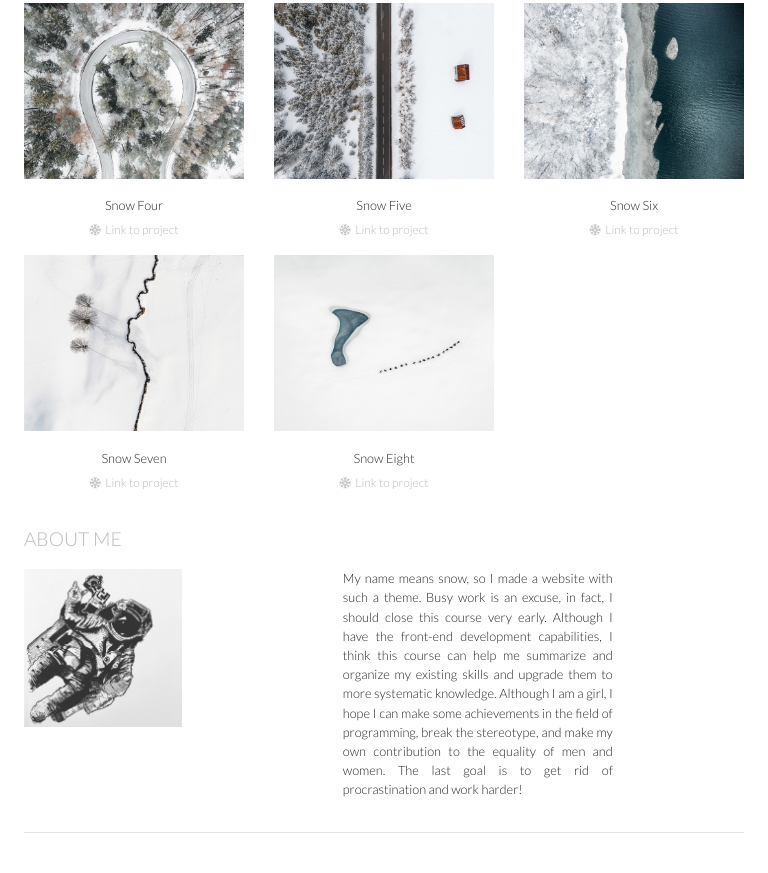
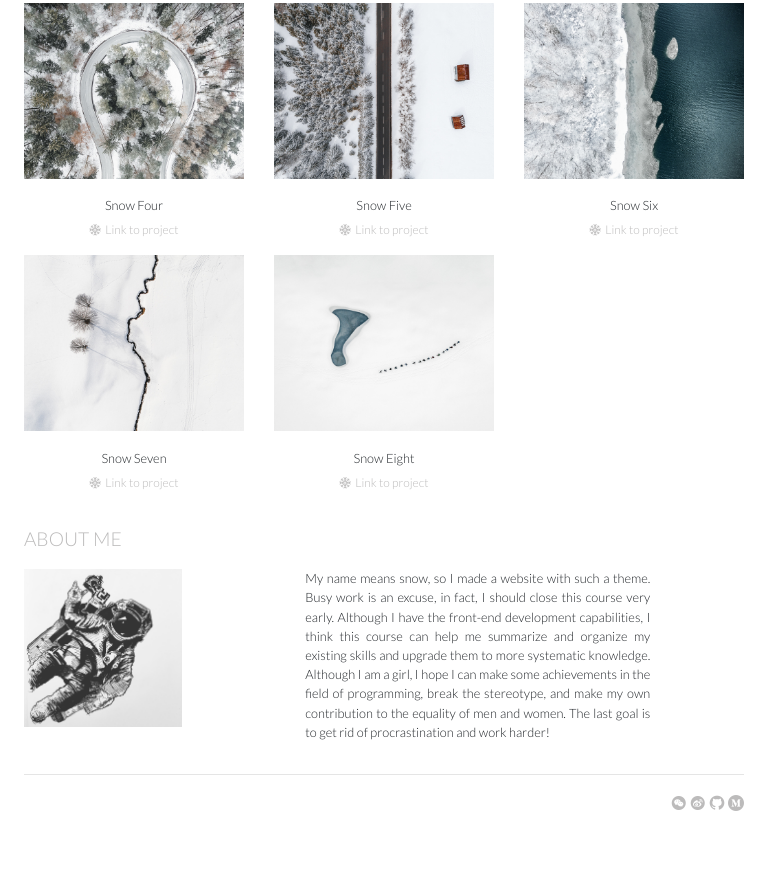
Before and after one commit to SnowGojira/responsive-webDesign-sample, a website: page index.html in a window 768 px wide. Shown: the part 838-1711 px from the top of the page. After the commit the page ends 1669 px from the top, so only its background shows below. Drawn offline with Linux system fonts and the light colour scheme.

Commit message:
change the footer icon's style

```diff
--- a/css/style.css
+++ b/css/style.css
@@ -127,25 +127,37 @@ a:hover {
 }
 
 .col-md-9{
-    max-width: 300px;
+    max-width: 80%;
     margin: 1rem auto;
+}
+
+footer{
+    margin: 0 auto 1rem auto;
 }
 
 @media (min-width: 480px) and (max-width: 800px) {
 
-    .container{
+    .container {
         max-width: 750px;
     }
 
+    .iconfont {
+        font-size: 1rem;
+    }
+
+    .snow{
+        font-size: 0.7rem;
+    }
+
     .col-md-4{
-        width: 50%;
+        max-width: 50%;
     }
 
     .col-md-3{
-        width: 50%;
+        max-width: 50%;
     }
     .col-md-9{
-        width: 50%;
+        max-width: 50%;
         margin: 0 auto;
     }
     #logo{
@@ -168,6 +180,13 @@ a:hover {
     }
 }
 @media (min-width: 801px) {
+    .iconfont {
+        font-size: 1.5rem;
+    }
+
+    .snow{
+        font-size: 0.7rem;
+    }
 
     .container{
         max-width: 960px;
--- a/index.html
+++ b/index.html
@@ -115,11 +115,11 @@
     </main>
 
     <footer>
-        <div class="container">
-            <a href="#"><span class="iconfont">&#xe62f;</span></a>
-            <a href="#"><span class="iconfont">&#xe62f;</span></a>
-            <a href="#"><span class="iconfont">&#xe62f;</span></a>
-            <a href="#"><span class="iconfont">&#xe62f;</span></a>
+        <div class="container text-right">
+            <a href="#"><span class="iconfont">&#xe652;</span></a>
+            <a href="#"><span class="iconfont">&#xe653;</span></a>
+            <a href="#"><span class="iconfont">&#xe632;</span></a>
+            <a href="#"><span class="iconfont">&#xe6fc;</span></a>
         </div>
     </footer>
 </body>
```
